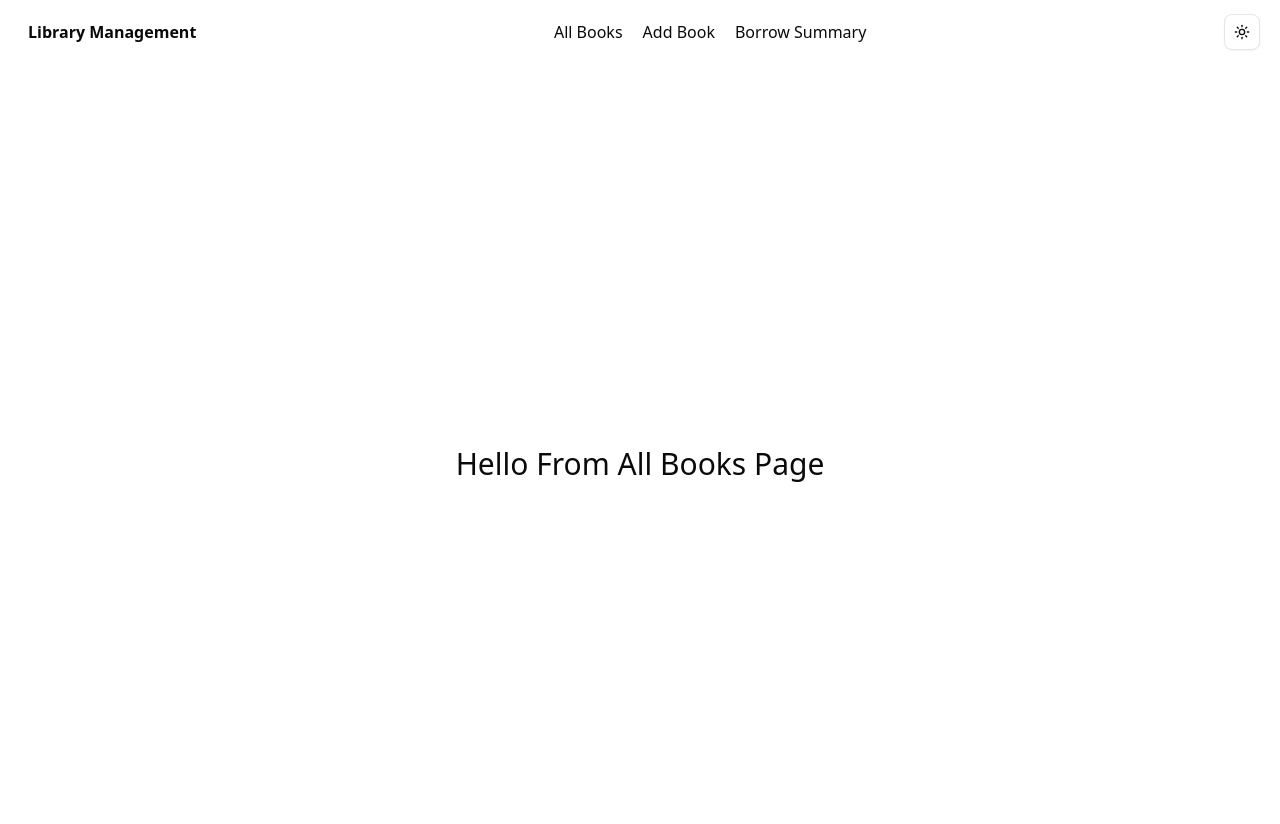
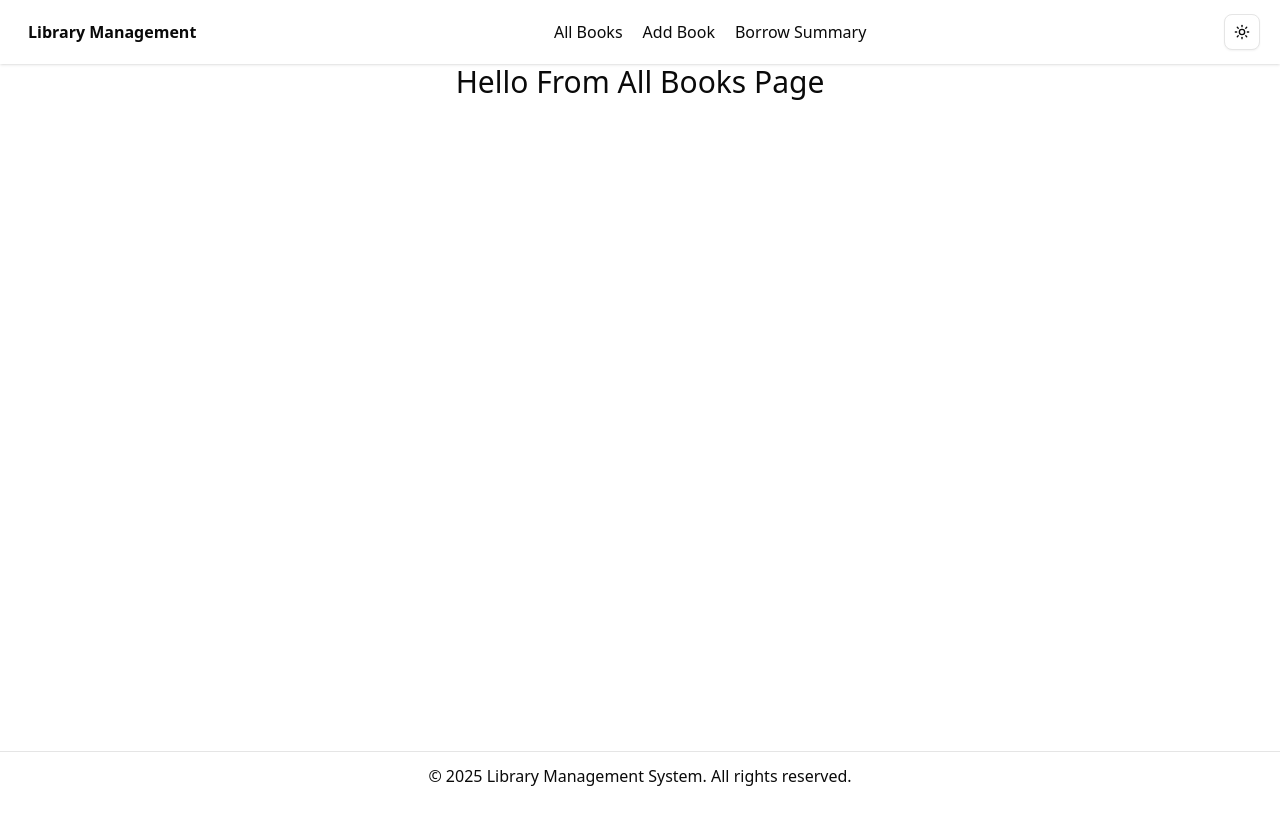
Before and after one commit to md-nasim-mondal/library-management-minimal-web, a React (Vite) app: page / in a window 1280 px wide. Shown: the top 824 px of the page. After the commit the page ends 800 px from the top, so only its background shows below. Built offline with nearby package versions, Linux system fonts and the light colour scheme.

Commit message:
made a simple footer

```diff
--- /dev/null
+++ b/src/components/layouts/Footer.tsx
@@ -0,0 +1,14 @@
+const Footer = () => {
+  return (
+    <footer className='py-3 border-t'>
+      <div className='container mx-auto px-4 text-center'>
+        <p>
+          © {new Date().getFullYear()} Library Management System. All rights
+          reserved.
+        </p>
+      </div>
+    </footer>
+  );
+};
+
+export default Footer;
--- a/src/components/layouts/Navbar.tsx
+++ b/src/components/layouts/Navbar.tsx
@@ -1,21 +1,25 @@
 import { Link } from "react-router";
-import { ModeToggle } from "../ModeToogle";
+import { ModeToggle } from "../ModeToggle";
 
 const Navbar = () => {
   return (
+    <div className='shadow-sm w-full'>
       <nav className='max-w-7xl mx-auto h-16 flex justify-between items-center gap-3 px-5'>
         <div className='flex items-center'>
-        <span className='font-bold ml-2'>Library Management</span>
+          <Link to='/' className='font-bold ml-2'>
+            Library Management
+          </Link>
         </div>
         <div className='space-x-5'>
-        <Link to='/all-books'>All Books</Link>
+          <Link to='/'>All Books</Link>
           <Link to='/add-book'>Add Book</Link>
           <Link to='/borrow-summary'>Borrow Summary</Link>
         </div>
-      <div className=''>
+        <div>
           <ModeToggle />
         </div>
       </nav>
+    </div>
   );
 };
 
--- a/src/layouts/Main.tsx
+++ b/src/layouts/Main.tsx
@@ -1,12 +1,16 @@
+import Footer from "@/components/layouts/Footer";
 import Navbar from "@/components/layouts/Navbar";
 import { Outlet } from "react-router";
 
 const Main = () => {
   return (
-    <>
-      <Navbar/>
-      <Outlet/>
-    </>
+    <div className='flex flex-col min-h-screen'>
+      <Navbar />
+      <div className='flex-1'>
+        <Outlet />
+      </div>
+      <Footer />
+    </div>
   );
 };
 
--- a/src/pages/AddBook.tsx
+++ b/src/pages/AddBook.tsx
@@ -1,6 +1,6 @@
 const AddBook = () => {
   return (
-    <div className='min-h-screen flex items-center justify-center'>
+    <div className='flex items-center justify-center'>
       <h1 className='text-3xl'>Hello From Add Book Page</h1>
     </div>
   );
--- a/src/pages/Books.tsx
+++ b/src/pages/Books.tsx
@@ -1,6 +1,6 @@
 const Books = () => {
   return (
-    <div className='min-h-screen flex items-center justify-center'>
+    <div className='flex items-center justify-center'>
       <h1 className='text-3xl'>Hello From All Books Page</h1>
     </div>
   );
--- a/src/pages/BorrowSummary.tsx
+++ b/src/pages/BorrowSummary.tsx
@@ -1,6 +1,6 @@
 const BorrowSummary = () => {
   return (
-    <div className='min-h-screen flex items-center justify-center'>
+    <div className='flex items-center justify-center'>
       <h1 className='text-3xl'>Hello From Borrows Summary Page</h1>
     </div>
   );
```
Also changed, not shown: src/components/ModeToggle.tsx (renamed from src/components/ModeToogle.tsx). Lines whose indentation alone changed are shown as unchanged.
